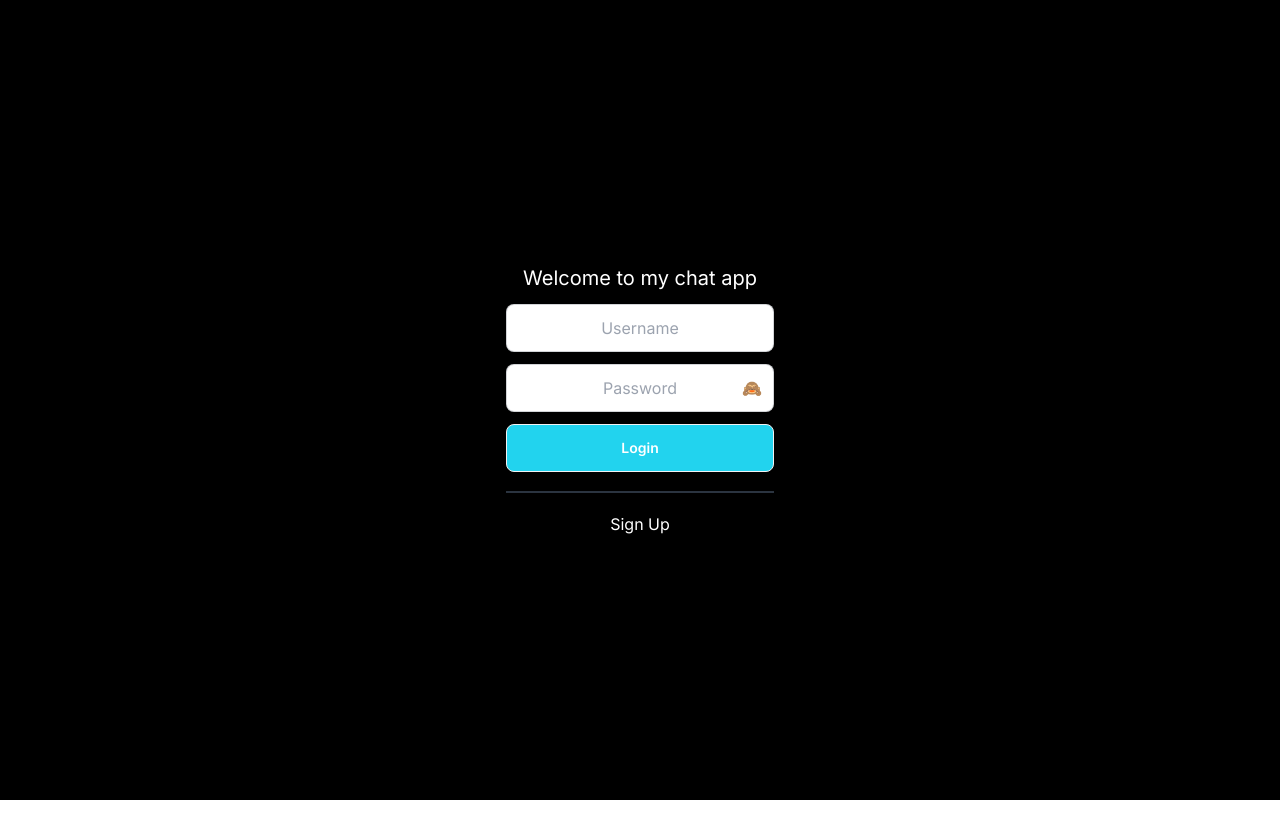
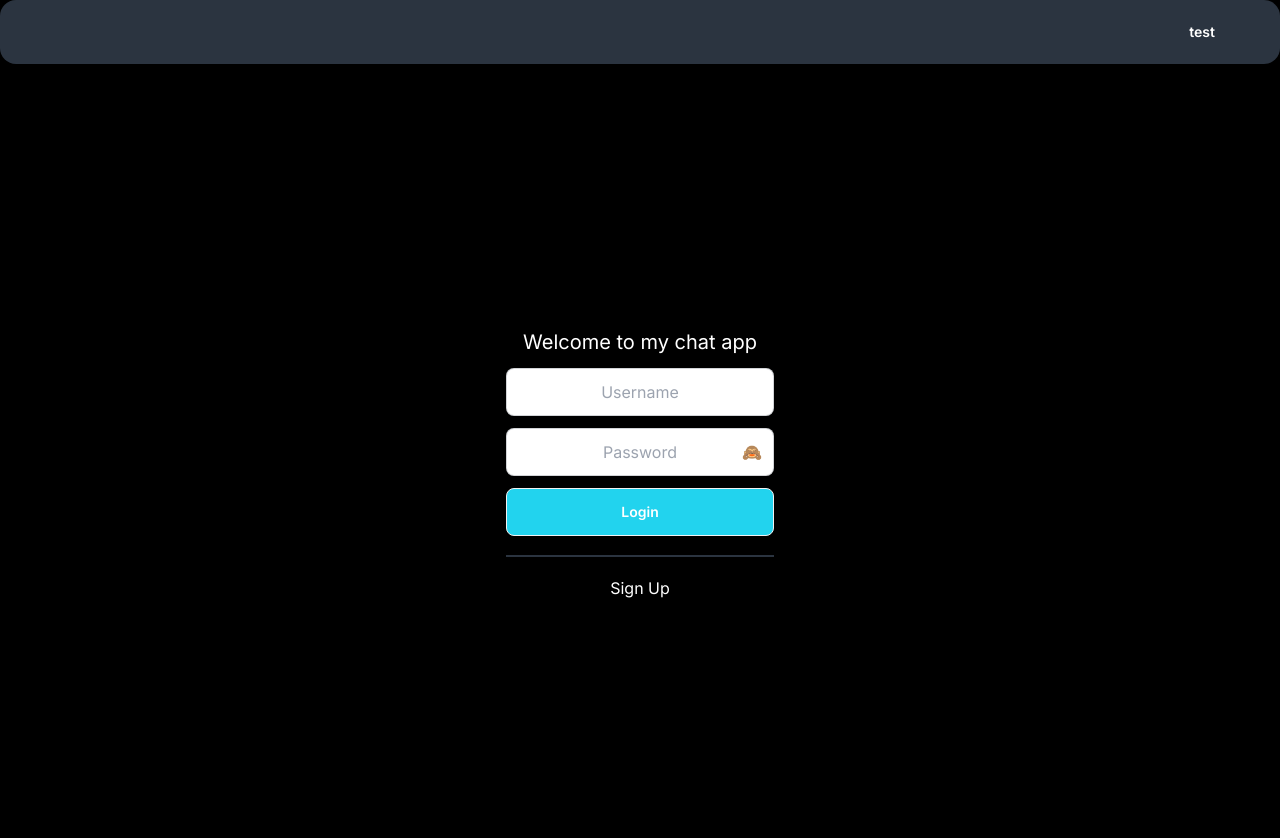
Before and after one commit to hln33/chatapp, a Next.js app in the folder chatapp/: page / in a window 1280 px wide. Shown: the top 838 px of the page. Before the commit the page ends 800 px from the top, so only its background shows below. Built offline with nearby package versions, Linux system fonts and the light colour scheme.

Commit message:
start navbar

```diff
--- a/chatapp/src/app/layout.tsx
+++ b/chatapp/src/app/layout.tsx
@@ -19,7 +19,12 @@ export default function RootLayout({
   return (
     <html lang="en">
       <body className={inter.className}>
-        <Providers>{children}</Providers>
+        <Providers>
+          <div className="navbar bg-neutral rounded-box flex justify-end px-12">
+            <a className="btn btn-ghost">test</a>
+          </div>
+          {children}
+        </Providers>
       </body>
     </html>
   );
```
